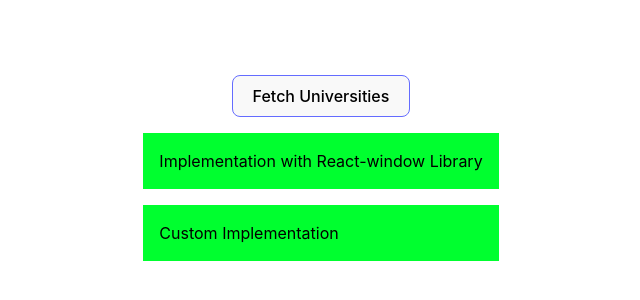
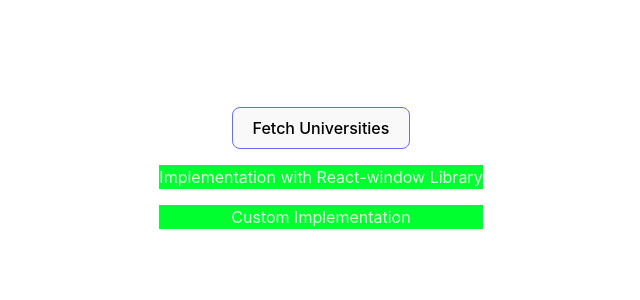
Before and after one commit to awais5512/Virtual-scroll-task, a React (Vite) app: page / in a window 1280 px wide. Shown: the part 224-524 px from the top of the page, without its empty margins (319-959 px from the left). Built offline with nearby package versions, Linux system fonts and the light colour scheme.

Commit message:
Update components structure

```diff
--- a/src/App.css
+++ b/src/App.css
@@ -3,13 +3,6 @@
   margin: 0 auto;
   padding: 2rem;
   text-align: center;
-}
-
-.sectionTitle {
-  background: #fff;
-  color: #000;
-  text-align: left;
-  padding: 1rem;
 }
 
 .spinnerWrapper {
--- a/src/App.tsx
+++ b/src/App.tsx
@@ -1,35 +1,9 @@
-import { useAppStore } from './App.store'
 import './App.css'
-import { Spinner } from './components/spinner/spinner';
-import { VirtualScrollWithLibrary } from './components/virtualScrollWithLibrary';
-import { CustomVirtualScroll } from './components/customVirtualScroll';
+import { AppRenderer } from './pages/AppRenderer';
 
 function App() {
-  const {
-    universities,
-    fetchUniversities,
-    loading,
-    error
-  } = useAppStore();
-
   return (
-    <>
-      <button className="fetchQuotesBtn" onClick={fetchUniversities}>Fetch Universities</button>
-      {loading && <div className="spinnerWrapper"><Spinner /></div>}
-      {error && <p>Error while fetching: {error}</p>}
-      <p className="sectionTitle">Implementation with React-window Library</p>
-      {universities.length > 0 && <VirtualScrollWithLibrary />}
-      <p className="sectionTitle">Custom Implementation</p>
-      {universities.length > 0 && (
-        <CustomVirtualScroll
-          itemHeight={60}
-          items={universities}
-          renderItem={(item) => <div>{item.name}</div>}
-          height={450}
-          width={500}
-        />
-      )}
-    </>
+    <AppRenderer />
   )
 }
 
--- a/src/components/customVirtualScroll.tsx
+++ b/src/components/customVirtualScroll.tsx
@@ -1,5 +1,5 @@
 import { UIEvent, useEffect, useMemo, useRef, useState } from "react";
-import { University } from "../App.store";
+import { University } from "../store/universities.store";
 
 interface ListProps {
 	height?: number,
--- /dev/null
+++ b/src/components/errorText.tsx
@@ -0,0 +1,5 @@
+export const ErrorText = ({ text }: { text: string }) => {
+  return (
+    <p>{text}</p>
+  )
+}
--- /dev/null
+++ b/src/components/loadingWrapper.tsx
@@ -0,0 +1,7 @@
+import { Spinner } from "./spinner/spinner"
+
+export const LoadingWrapper = () => {
+  return (
+    <div className="spinnerWrapper"><Spinner /></div>
+  )
+}
--- /dev/null
+++ b/src/components/sectionTitle/sectionTitle.module.css
@@ -0,0 +1,6 @@
+.sectionTitle {
+  background: #fff;
+  color: #000;
+  text-align: left;
+  padding: 1rem;
+}
--- /dev/null
+++ b/src/components/sectionTitle/sectionTitle.tsx
@@ -0,0 +1,5 @@
+export const SectionTitle = ({ children }: { children: React.ReactNode } ) => {
+  return (
+    <p className="sectionTitle">{children}</p>
+  )
+}
--- a/src/components/virtualScrollWithLibrary.tsx
+++ b/src/components/virtualScrollWithLibrary.tsx
@@ -1,5 +1,5 @@
 import { FixedSizeList as List } from 'react-window'
-import { useAppStore } from "../App.store";
+import { useAppStore } from "../store/universities.store";
 import { CSSProperties } from 'react';
 
 const Row = ({ index, style }: { index: number, style: CSSProperties }) => {
--- /dev/null
+++ b/src/pages/AppRenderer.tsx
@@ -0,0 +1,42 @@
+import { useUniversitiesStore } from "../store/universities.store";
+import { VirtualScrollWithLibrary } from '../components/virtualScrollWithLibrary';
+import { CustomVirtualScroll } from '../components/customVirtualScroll';
+import { SectionTitle } from '../components/sectionTitle/sectionTitle';
+import { ErrorText } from "../components/errorText";
+import { LoadingWrapper } from "../components/loadingWrapper";
+
+export const AppRenderer = () => {
+  const {
+    universities,
+    fetchUniversities,
+    loading,
+    error
+  } = useUniversitiesStore();
+
+  return (
+    <>
+      {loading && <LoadingWrapper />}
+      <button className="fetchQuotesBtn" onClick={fetchUniversities}>Fetch Universities</button>
+
+      {error && <ErrorText text={`Error while fetching: ${error}`} />}
+
+      <SectionTitle>
+        Implementation with React-window Library
+      </SectionTitle>
+      {universities.length > 0 && <VirtualScrollWithLibrary />}
+
+      <SectionTitle>
+        Custom Implementation
+      </SectionTitle>
+      {universities.length > 0 && (
+        <CustomVirtualScroll
+          itemHeight={60}
+          items={universities}
+          renderItem={(item) => <div>{item.name}</div>}
+          height={450}
+          width={500}
+        />
+      )}
+    </>
+  )
+}
--- a/src/App.store.ts
+++ b/src/store/universities.store.ts
@@ -16,14 +16,14 @@
   country: string,
 }
 
-interface AppStoreProps {
+interface UniversitiesStoreProps {
   error: string | null,
   loading: boolean,
   universities: University[];
   fetchUniversities: () => void;
 }
 
-export const useAppStore = create<AppStoreProps>((set) => ({
+export const useUniversitiesStore = create<UniversitiesStoreProps>((set) => ({
   error: null,
   loading: false,
   universities: [],
```
